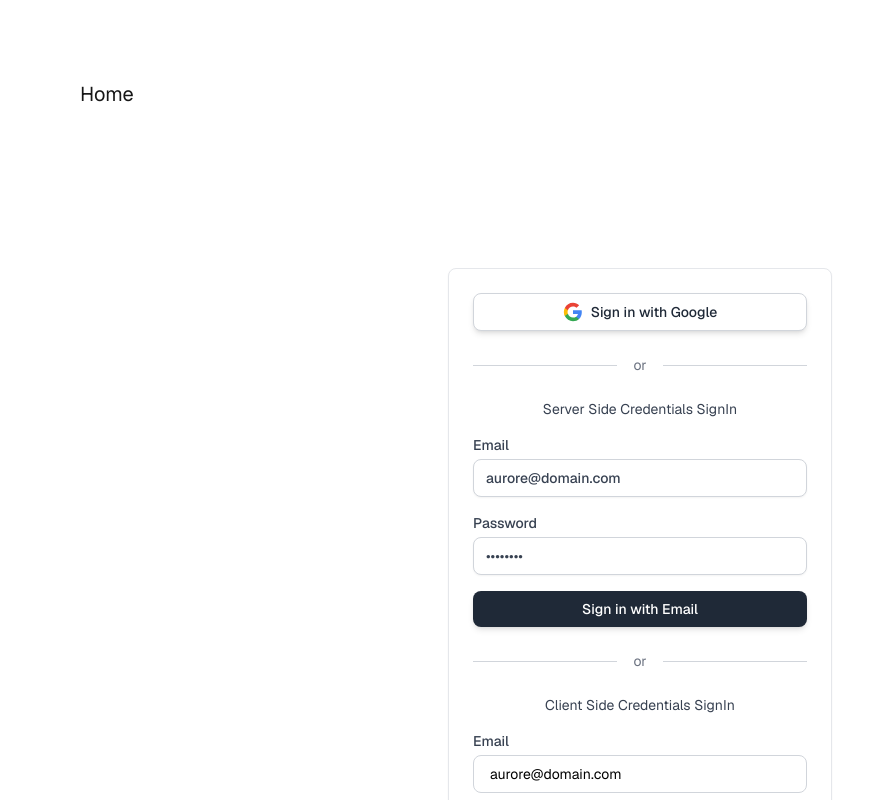
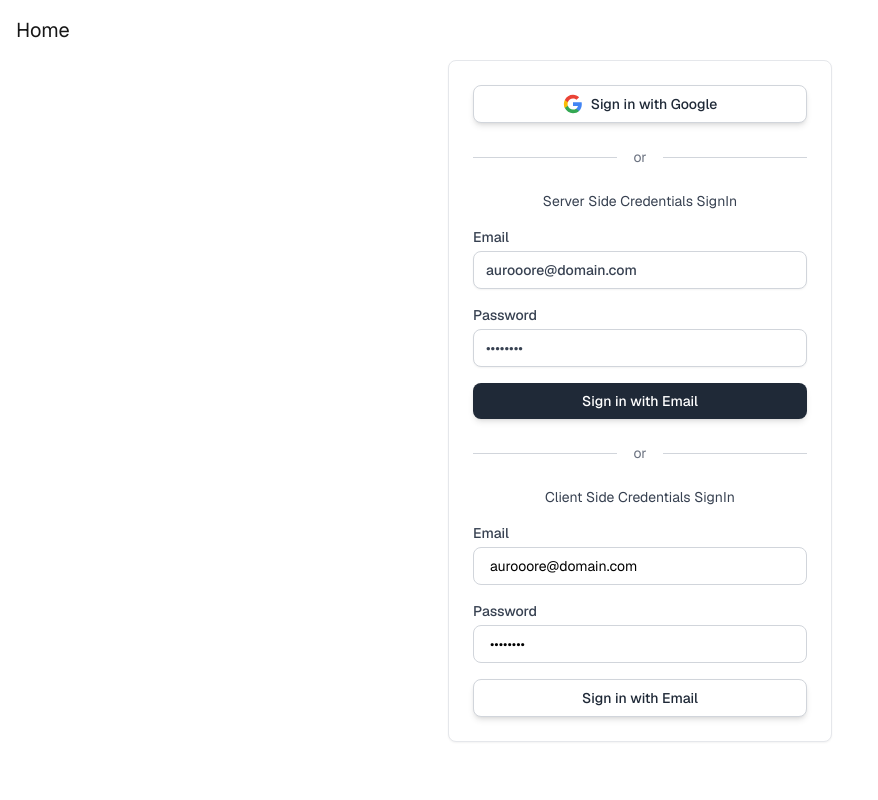
Before and after one commit to aladin002dz/next-auth-prototype, a Next.js app: page / in a window 1280 px wide. Shown: the top 800 px of the page, without its empty margins (0-878 px from the left). Built offline with nearby package versions, Linux system fonts and the light colour scheme; no server answers.

Commit message:
handling credentials errors

```diff
--- a/app/page.tsx
+++ b/app/page.tsx
@@ -2,9 +2,13 @@ import { CredentialsSignIn } from "@/components/cred-sign-in";
 import GoogleSignIn from "@/components/google-sign-in";
 import ClientCredentialsSignIn from "@/components/client-cred-sign-in";
 
-export default async function Home() {
+export default async function Home({
+  searchParams,
+}: {
+  searchParams: { error?: string; source?: string }
+}) {
   return (
-    <div className="min-h-screen p-8 pb-20 sm:p-20 font-[family-name:var(--font-geist-sans)]">
+    <div className="min-h-screen p-4 font-[family-name:var(--font-geist-sans)]">
       <main className="flex flex-col items-center justify-center">
         <div className="w-full max-w-sm p-6 bg-white border border-gray-200 rounded-lg shadow-sm text-black">
           <GoogleSignIn />
@@ -14,7 +18,7 @@ export default async function Home() {
             <div className="flex-1 h-px bg-gray-300"></div>
           </div>
           <h3 className="text-center text-gray-700 text-sm mb-4">Server Side Credentials SignIn</h3>
-          <CredentialsSignIn />
+          <CredentialsSignIn error={searchParams} />
           <div className="w-full flex items-center gap-4 my-6">
             <div className="flex-1 h-px bg-gray-300"></div>
             <span className="text-gray-500 text-sm">or</span>
--- a/auth.ts
+++ b/auth.ts
@@ -28,7 +28,7 @@ export const { handlers, signIn, signOut, auth } = NextAuth({
                 if (!user) {
                     // No user found, so this is their first attempt to login
                     // Optionally, this is also the place you could do a user registration
-                    //throw new Error("Invalid credentials.")
+                    throw new Error("Invalid credentials.")
                 }
 
                 // return user object with their profile data
--- a/components/Nav.tsx
+++ b/components/Nav.tsx
@@ -6,7 +6,7 @@ export default async function Nav() {
     const session = await auth()
 
     return (
-        <nav className="font-[family-name:var(--font-geist-sans)] p-8 sm:p-20 pb-0">
+        <nav className="font-[family-name:var(--font-geist-sans)] p-4 pb-0">
             <div className="flex items-center justify-between">
                 <Link
                     href="/"
--- a/components/client-cred-sign-in.tsx
+++ b/components/client-cred-sign-in.tsx
@@ -1,10 +1,12 @@
 "use client"
 import { useState, ChangeEvent } from 'react';
 import { signIn } from 'next-auth/react';
+import { useRouter } from "next/navigation"
 
 export default function ClientCredentialsSignIn() {
-    const [error, setError] = useState<string | null>(null);
-    const [data, setData] = useState({ email: 'aurore@domain.com', password: '12345678' });
+    const router = useRouter()
+    const [error, setError] = useState<string | null | any>(null);
+    const [data, setData] = useState({ email: 'aurooore@domain.com', password: '12345678' });
     const handleChange = (e: ChangeEvent<HTMLInputElement>) => {
         const { name, value } = e.target;
         setData(prevData => ({ ...prevData, [name]: value }));
@@ -12,19 +14,24 @@ export default function ClientCredentialsSignIn() {
 
     const handleSubmit = async (e: React.FormEvent) => {
         e.preventDefault();
+        setError(null);
 
         try {
             const result = await signIn("credentials", {
                 email: data.email,
                 password: data.password,
-                redirectTo: "/dashboard"
+                redirect: false,
+                //redirectTo: "/dashboard"
             });
             if (result?.error) {
-                setError(result.error); // Display error message if authentication fails
-            } else {
-                setError(null); // Clear any previous errors on successful login
-                //router.push('/dashboard'); // Redirect to dashboard after successful login
+                if (result.error === "Configuration")
+                    setError("Invalid credentials");
+                else
+                    setError(result.error);
+                return
             }
+            router.push("/dashboard")
+            router.refresh()
         } catch (error) {
             console.error("An unexpected error occurred:", error);
             setError('An unexpected error occurred');
@@ -33,7 +40,11 @@ export default function ClientCredentialsSignIn() {
 
     return (
         <div className="mx-auto">
-            {error && <p className="text-red-500 text-sm mb-4">{error}</p>}
+            {error && (
+                <div className="p-3 text-sm text-red-500 bg-red-50 rounded-lg border border-red-200">
+                    {error}
+                </div>
+            )}
             <form onSubmit={handleSubmit} className="space-y-4">
                 <div>
                     <label className="block text-sm font-medium text-gray-700 mb-1">
--- a/components/cred-sign-in.tsx
+++ b/components/cred-sign-in.tsx
@@ -1,14 +1,28 @@
 import { signIn } from "@/auth"
+//import { CallbackRouteError } from "next-auth/providers/credentials"
+import { CallbackRouteError } from "@auth/core/errors"
+import { redirect } from "next/navigation"
+//import { useSearchParams } from "next/navigation"
 
-export function CredentialsSignIn() {
-
+export function CredentialsSignIn({ error }: { searchParams: Map<string, string> }) {
     async function handleSignIn(formData: FormData) {
         "use server"
-        await signIn("credentials", {
-            email: formData.get("email"),
-            password: formData.get("password"),
-            redirectTo: "/dashboard"
-        })
+        try {
+            await signIn("credentials", {
+                email: formData.get("email"),
+                password: formData.get("password"),
+                redirect: true,
+                redirectTo: "/dashboard"
+            })
+        } catch (error) {
+            let errorMessage = "An unexpected error occurred"
+            if (error instanceof CallbackRouteError) {
+                errorMessage = error?.cause?.err?.message || "An unexpected error occurred";
+                redirect("/?source=server_credentials&error=" + encodeURIComponent(errorMessage));
+            }
+
+        }
+
 
     }
 
@@ -17,6 +31,11 @@ export function CredentialsSignIn() {
             action={handleSignIn}
             className="w-full space-y-4"
         >
+            {error && error?.source === "server_credentials" && error?.error && (
+                <div className="p-3 text-sm text-red-500 bg-red-50 rounded-lg border border-red-200">
+                    {error?.error}
+                </div>
+            )}
             <div className="space-y-2">
                 <label className="block text-sm font-medium text-gray-700">
                     Email
@@ -25,7 +44,7 @@ export function CredentialsSignIn() {
                         type="email"
                         className="mt-1 block w-full rounded-lg border border-gray-300 px-3 py-2 shadow-sm focus:border-gray-400 focus:outline-none focus:ring-1 focus:ring-gray-400"
                         required
-                        defaultValue="aurore@domain.com"
+                        defaultValue="aurooore@domain.com"
                     />
                 </label>
             </div>
```
